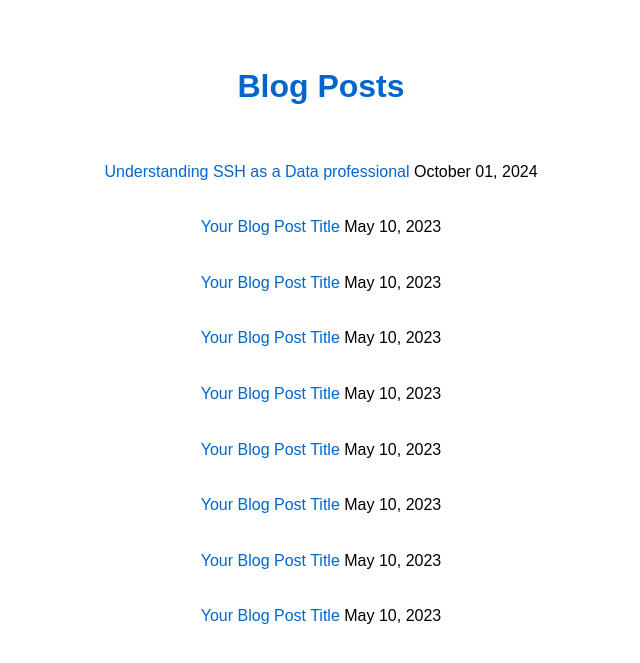
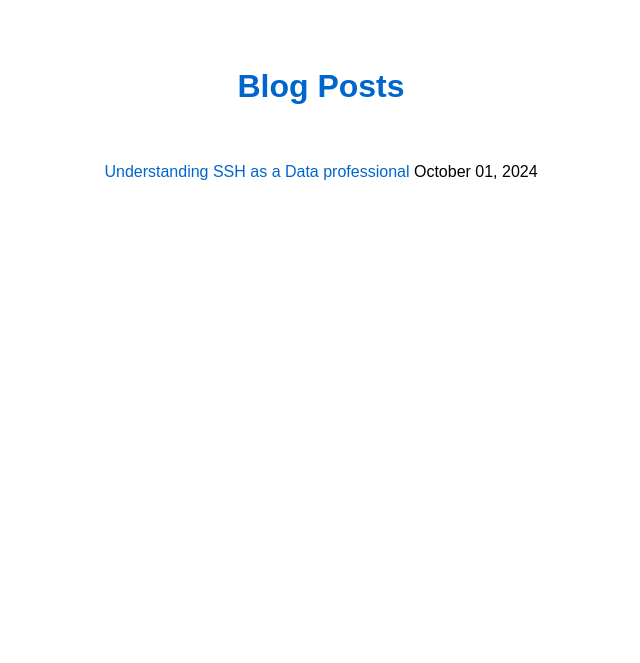
Before and after one commit to Shashwatpandey4/Shashwatpandey4.github.io, a Jekyll site: the page built from blog.html, in a window 1280 px wide. Shown: the top 663 px of the page, without its empty margins (319-959 px from the left). Built offline with Jekyll 4.4.1, drawn with Linux system fonts in a browser that asks for light colours.

Commit message:
some more comments

```diff
--- a/_posts/2023-05-10-sample-post copy 2.md
+++ /dev/null
@@ -1,8 +0,0 @@
----
-layout: post
-title: "Your Blog Post Title"
-date: 2023-05-10 12:00:00 -0500
-categories: [category1, category2]
----
-
-Your blog post content goes here.
--- a/_posts/2023-05-10-sample-post copy 3.md
+++ /dev/null
@@ -1,8 +0,0 @@
----
-layout: post
-title: "Your Blog Post Title"
-date: 2023-05-10 12:00:00 -0500
-categories: [category1, category2]
----
-
-Your blog post content goes here.
--- a/_posts/2023-05-10-sample-post copy 4.md
+++ /dev/null
@@ -1,8 +0,0 @@
----
-layout: post
-title: "Your Blog Post Title"
-date: 2023-05-10 12:00:00 -0500
-categories: [category1, category2]
----
-
-Your blog post content goes here.
--- a/_posts/2023-05-10-sample-post copy 5.md
+++ /dev/null
@@ -1,8 +0,0 @@
----
-layout: post
-title: "Your Blog Post Title"
-date: 2023-05-10 12:00:00 -0500
-categories: [category1, category2]
----
-
-Your blog post content goes here.
--- a/_posts/2023-05-10-sample-post copy 6.md
+++ /dev/null
@@ -1,8 +0,0 @@
----
-layout: post
-title: "Your Blog Post Title"
-date: 2023-05-10 12:00:00 -0500
-categories: [category1, category2]
----
-
-Your blog post content goes here.
--- a/_posts/2023-05-10-sample-post copy 7.md
+++ /dev/null
@@ -1,8 +0,0 @@
----
-layout: post
-title: "Your Blog Post Title"
-date: 2023-05-10 12:00:00 -0500
-categories: [category1, category2]
----
-
-Your blog post content goes here.
--- a/_posts/2023-05-10-sample-post copy 8.md
+++ /dev/null
@@ -1,8 +0,0 @@
----
-layout: post
-title: "Your Blog Post Title"
-date: 2023-05-10 12:00:00 -0500
-categories: [category1, category2]
----
-
-Your blog post content goes here.
--- a/_posts/2023-05-10-sample-post copy.md
+++ /dev/null
@@ -1,8 +0,0 @@
----
-layout: post
-title: "Your Blog Post Title"
-date: 2023-05-10 12:00:00 -0500
-categories: [category1, category2]
----
-
-Your blog post content goes here.
--- a/index.html
+++ b/index.html
@@ -6,7 +6,7 @@ layout: default
   <img src="{{ '/images/avatar.jpg' | relative_url }}" alt="{{ site.title }}" class="avatar">
   <h1>{{ site.title }}</h1>
 
-  <p class="about-me">"Hi I'm Shashwat Pandey, currently a grad student @ ASU, I've worked 2 years as a data engineer @ Novo Nordisk & Zocket Tech. recalibrating towards my core Interests i.e. Machine learing here @ ASU"</p>
+  <p class="about-me">Hi I'm Shashwat Pandey, currently a grad student @ ASU, I've worked 2 years as a data engineer @ Novo Nordisk & Zocket Tech. recalibrating towards my core Interests i.e. Machine learing here @ ASU</p>
 
   <div class="social-links">
      <!----<a href="https://www.kaggle.com/shashwat90" target="_blank" rel="noopener noreferrer">Kaggle</a>-->
```
